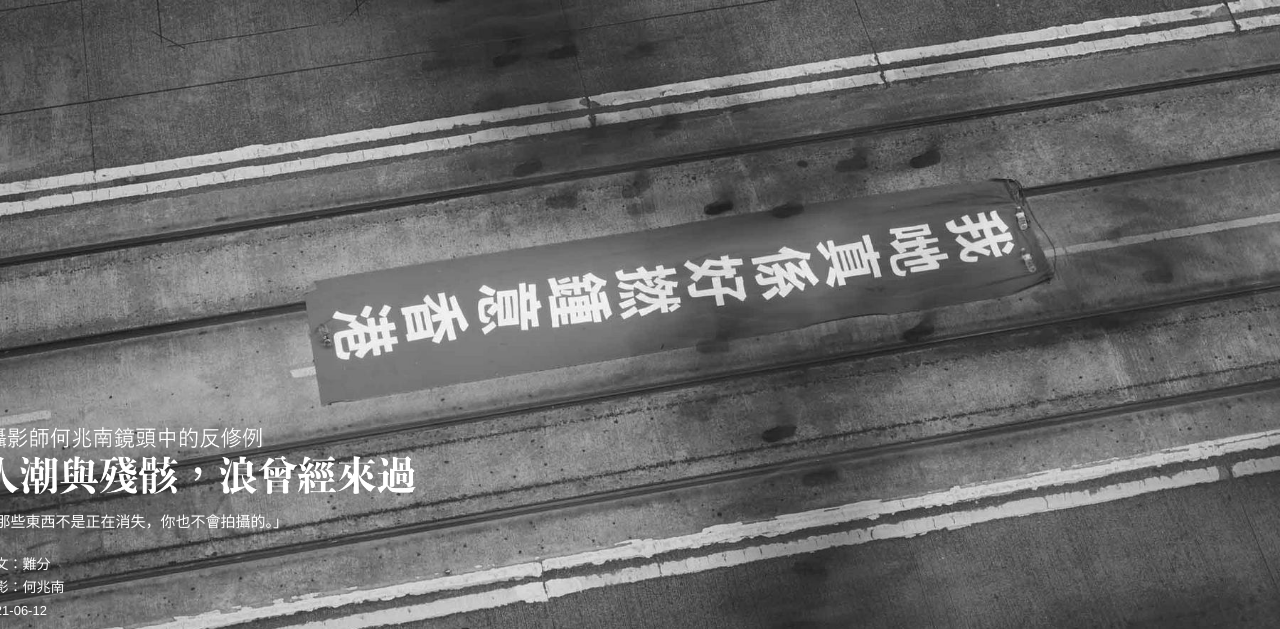
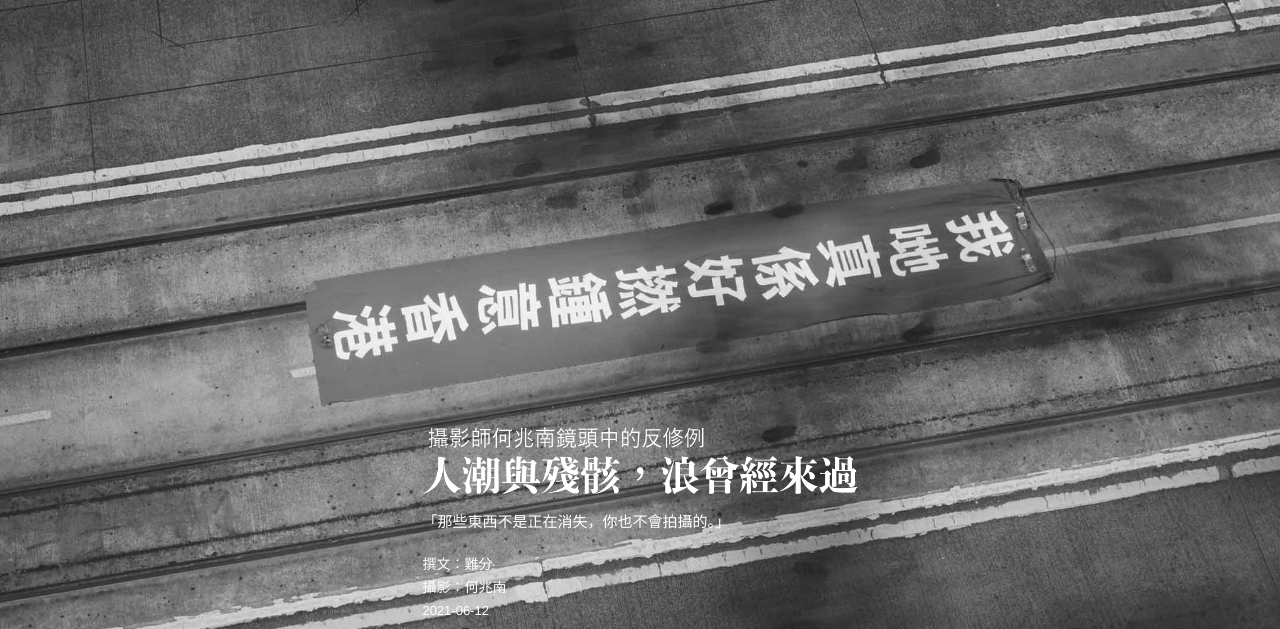
Before and after one commit to initiumdev/20210612-photo-south-ho, a plain HTML site: page index.html in a window 1280 px wide. Shown: the part 101-730 px from the top of the page. Drawn offline with Linux system fonts and the light colour scheme.

Commit message:
修正偏移問題

```diff
--- a/static/build.css
+++ b/static/build.css
@@ -526,7 +526,6 @@ button::-moz-focus-inner {
 
 .cover__wrapper {
     bottom: 5%;
-    left: -26em;
     position: relative;
     width: 50%;
     max-width: 34%;
```
